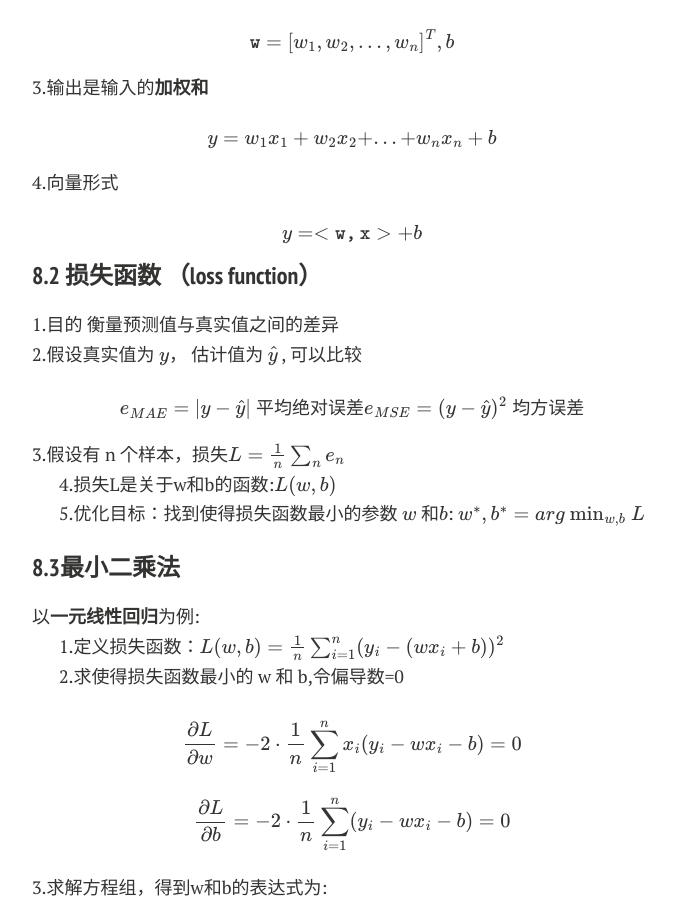
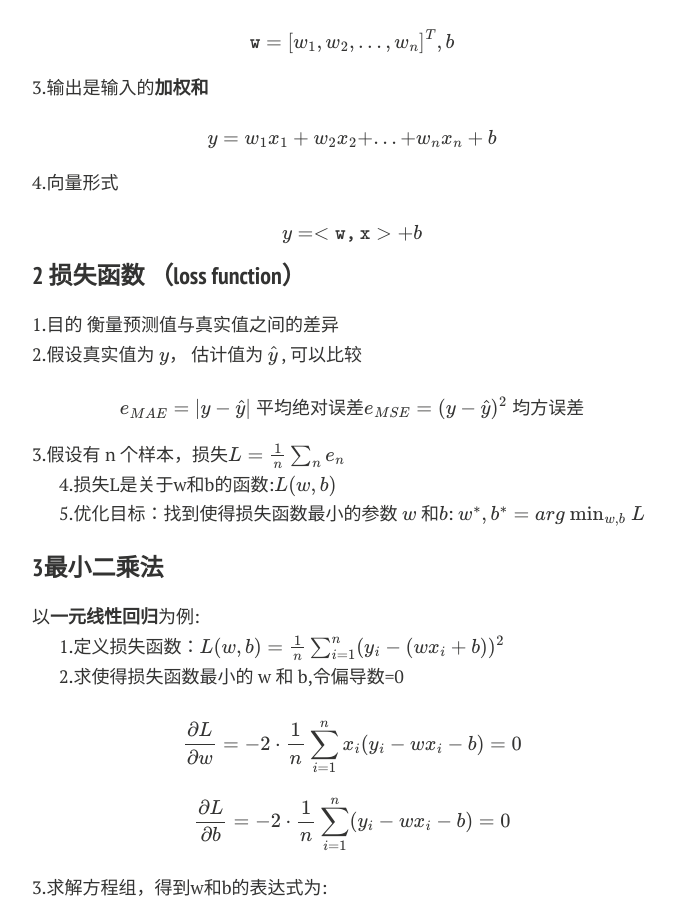
Before and after one commit to Qilu-Yuan/Qilu-Yuan.github.io, a Jekyll site: the page built from blogs/ML/LinearRegression.md, in a window 1280 px wide and 900 px high, scrolled down 1848 px. Shown: the whole window, without its empty margins (288-963 px from the left). Built offline with Jekyll 4.4.1, drawn with Linux system fonts in a browser that asks for light colours; nearby versions of some CDN libraries; formulas are drawn with MathJax 3; comment, search, counter and statistics services are not loaded; a style sheet for code colours, icons or effects is not loaded; some of the changed text lies outside the part shown.

Commit message:
Update LinearRegression.md

```diff
--- a/blogs/ML/LinearRegression.md
+++ b/blogs/ML/LinearRegression.md
@@ -88,7 +88,7 @@ $$
 $$
 
 
-### 8.2 损失函数 （loss function）
+### 2 损失函数 （loss function）
 
 1.目的 衡量预测值与真实值之间的差异<br>
 2.假设真实值为 $y$， 估计值为 $\hat{y}$ , 可以比较<br>
@@ -107,7 +107,7 @@ $$
 w^*,b^*=arg\ \ce{min}_{w,b}\ L
 $$
 
-### 8.3最小二乘法
+### 3最小二乘法
 
 以**一元线性回归**为例:<br>
 
@@ -136,7 +136,6 @@ $$
 4.将数据点带入,即可得到线性回归方程 $y= wx+b$<br>
 
 5.得到预测值<br>
-
 
 **最小二乘法的一般解法:**<br>
 
@@ -168,7 +167,7 @@ $$
 
 
 
-#### 8.4 梯度下降法
+#### 4 梯度下降法
 
 **损失平面**：
 $$
```
Also changed, not shown: other parts of blogs/ML/LinearRegression.md (+3 -0 lines).
